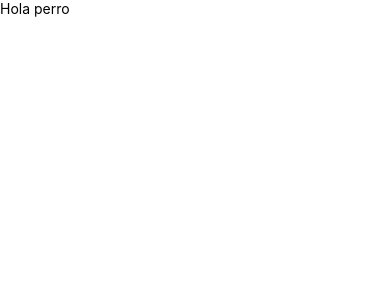
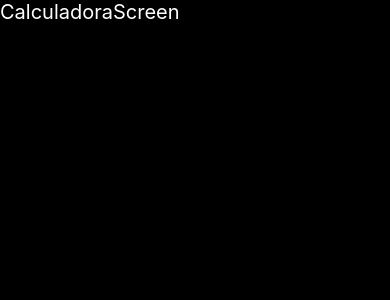
Before and after one commit to Majomon/03-CalculadoraReactNative, a React Native app: screen / in a window 390 px wide. Shown: the top 300 px of the page. Built offline with nearby package versions, Linux system fonts and the light colour scheme.

Commit message:
Configurado prettier, agregado estilos globales y screenCalculadora2

```diff
--- a/App.tsx
+++ b/App.tsx
@@ -1,11 +1,14 @@
 import React from 'react';
-import {Text, View} from 'react-native';
+import {SafeAreaView, StatusBar} from 'react-native';
+import {CalculadoraScreen} from './src/screens/CalculadoraScreen';
+import {styles} from './src/theme/appTheme';
 
 const App = () => {
   return (
-    <View>
-      <Text>Hola perro</Text>
-    </View>
+    <SafeAreaView style={styles.background}>
+      <CalculadoraScreen />
+      <StatusBar backgroundColor="black" />
+    </SafeAreaView>
   );
 };
 
--- /dev/null
+++ b/src/screens/CalculadoraScreen.tsx
@@ -0,0 +1,11 @@
+import React from 'react';
+import {Text, View} from 'react-native';
+import {styles} from '../theme/appTheme';
+
+export const CalculadoraScreen = () => {
+  return (
+    <View>
+      <Text style={styles.texto}>CalculadoraScreen</Text>
+    </View>
+  );
+};
--- /dev/null
+++ b/src/theme/appTheme.tsx
@@ -0,0 +1,12 @@
+import {StyleSheet} from 'react-native';
+
+export const styles = StyleSheet.create({
+  background: {
+    flex: 1,
+    backgroundColor: 'black',
+  },
+  texto: {
+    color: 'white',
+    fontSize: 20,
+  },
+});
```
Also changed, not shown: .eslintrc.js.
